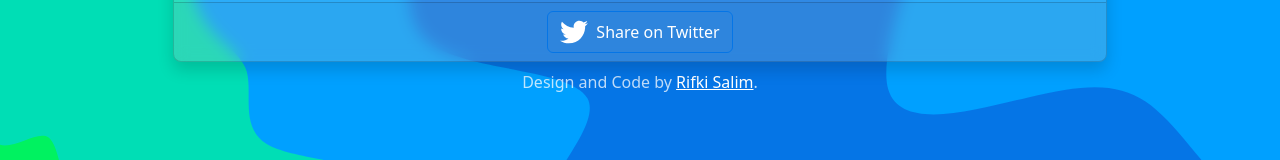
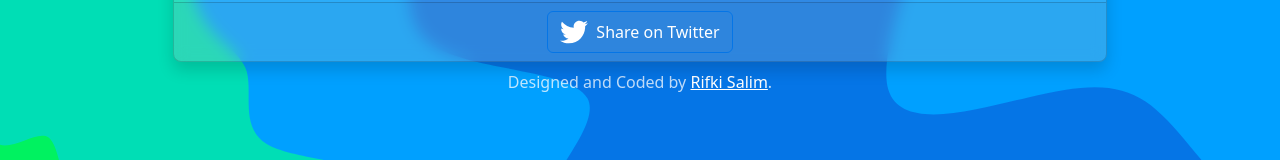
Before and after one commit to RifkiSalim/FCC-Cert_QuoteMachine, a React (Create React App) app: page / in a window 1280 px wide. Shown: the part 462-622 px from the top of the page. Built offline with nearby package versions, Linux system fonts and the light colour scheme; no server answers.

Commit message:
🌈 style(App): update attribution

```diff
--- a/src/App.js
+++ b/src/App.js
@@ -116,7 +116,7 @@ const App = () => {
         </div>
         {/* Copyright Text */}
         <span className="text-center text-white text-opacity-75">
-          Design and Code by{" "}
+          Designed and Coded by{" "}
           <a
             href="https://rifkisalim.com"
             target="_blank"
```
